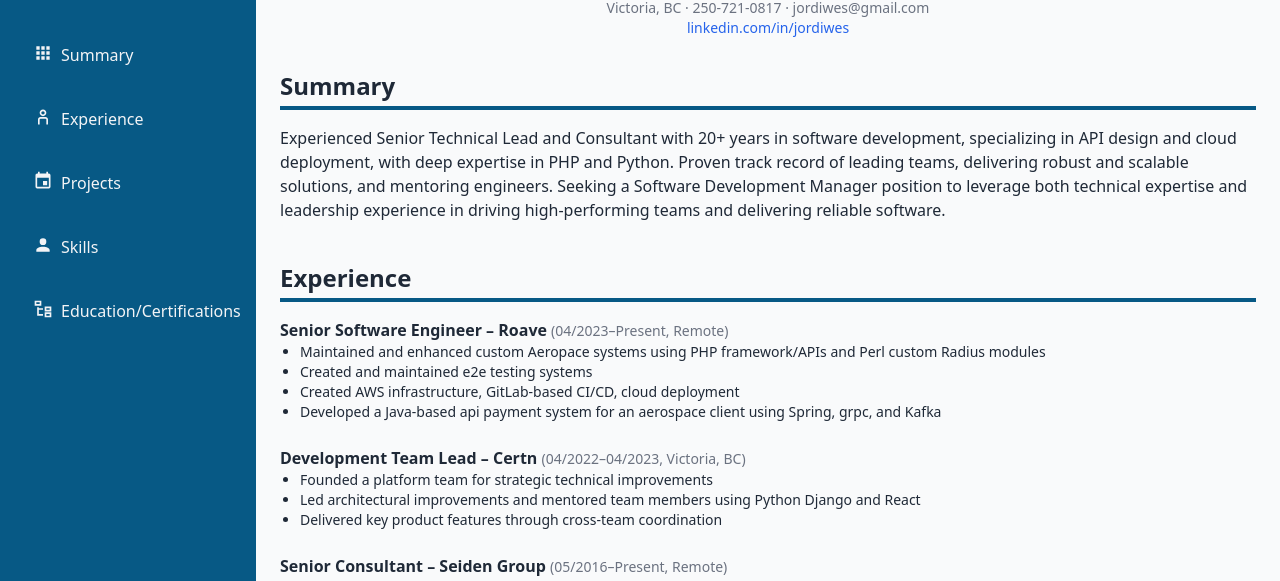
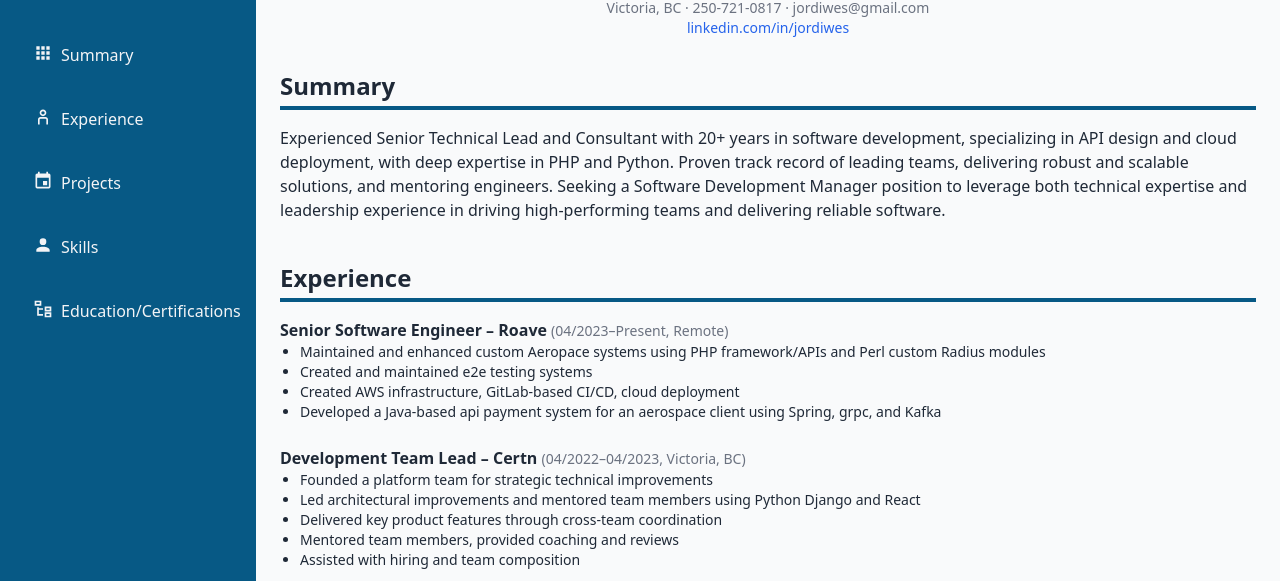
Before and after one commit to jordiwes/jordiwes.github.io, a plain HTML site: page index.html in a window 1280 px wide. Shown: the part 177-758 px from the top of the page. Drawn offline with nearby package versions, Linux system fonts and the light colour scheme.

Commit message:
add bullet points

```diff
--- a/index.html
+++ b/index.html
@@ -156,6 +156,8 @@
             <li>Founded a platform team for strategic technical improvements</li>
             <li>Led architectural improvements and mentored team members using Python Django and React</li>
             <li>Delivered key product features through cross-team coordination</li>
+            <li>Mentored team members, provided coaching and reviews</li>
+            <li>Assisted with hiring and team composition</li>
           </ul>
         </div>
         <div>
```
